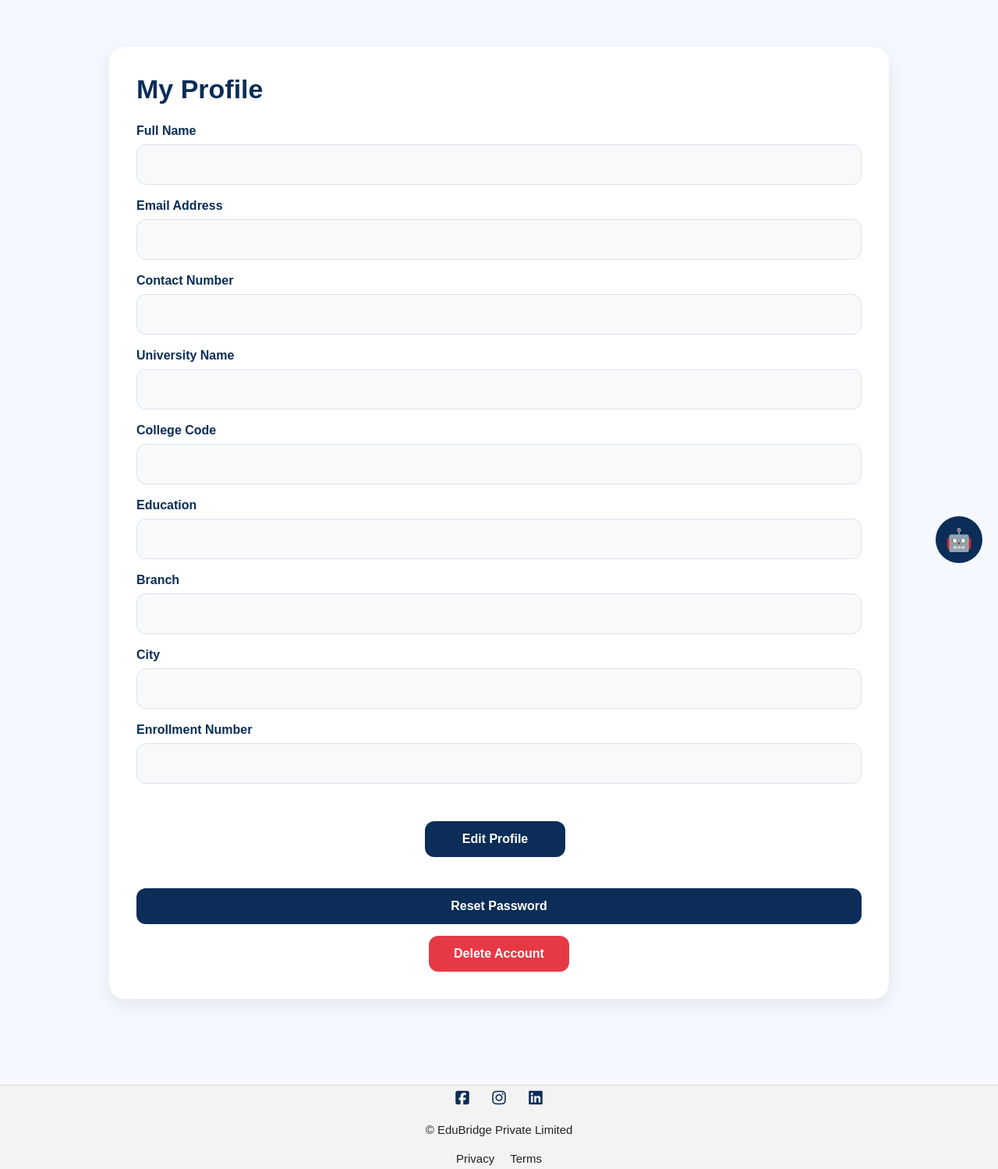
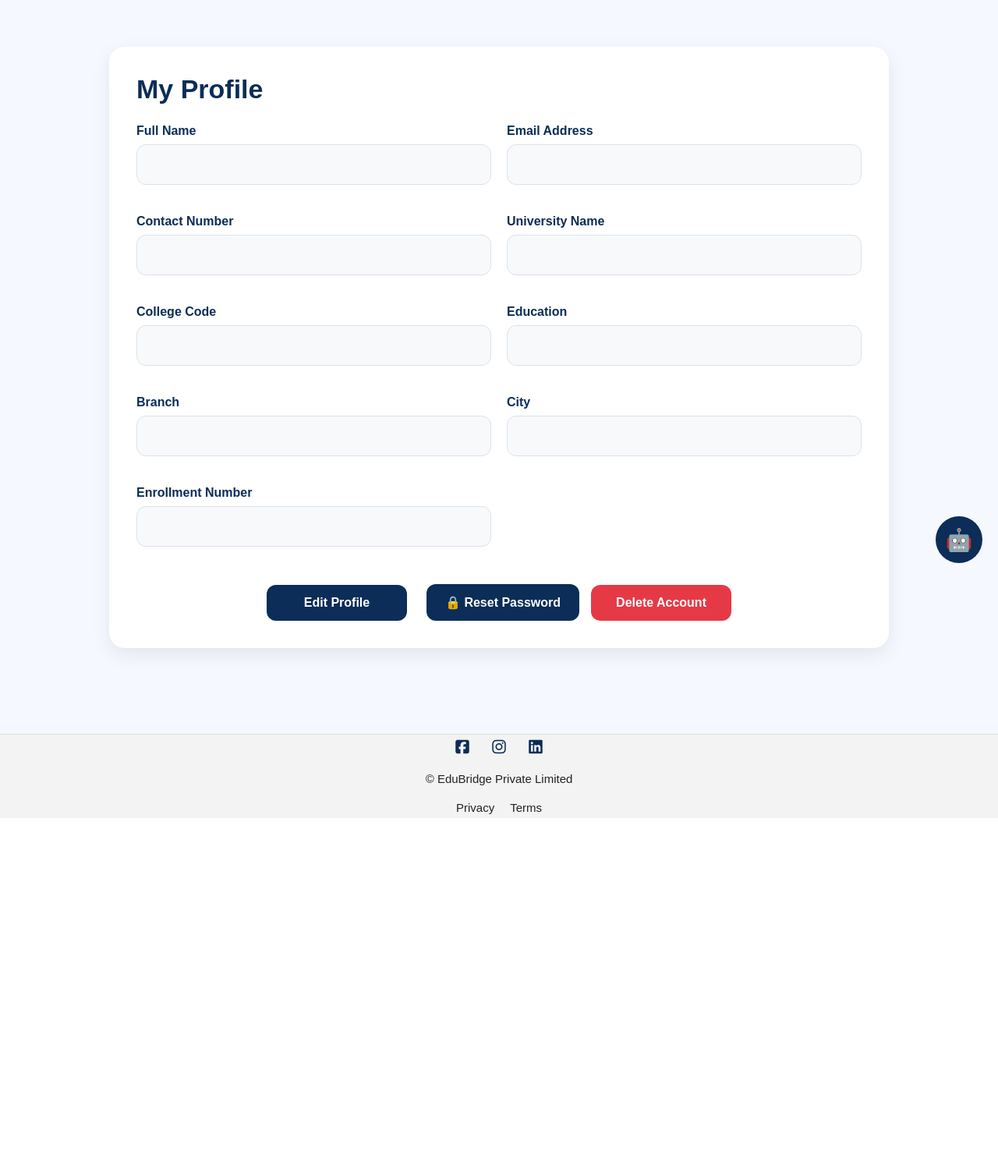
Before and after one commit to ShrustisGit/EduBridge, a Flask app: page /profile in a window 1280 px wide. Shown: the part 58-1557 px from the top of the page at 78% size. After the commit the page ends 1102 px from the top, so only its background shows below. Run offline with Flask 3, Linux system fonts and the light colour scheme; the visitor is signed in with stand-in values (Sample User, id 1); data that the repository does not hold is empty; some libraries are stand-ins or nearby versions.

Commit message:
Update profile.html

```diff
--- a/templates/profile.html
+++ b/templates/profile.html
@@ -8,69 +8,90 @@
 
     <h2 class="myprofile">My Profile</h2>
 
-    <label class="form-label">Full Name</label>
+    <div class="profile-grid">
+
+    <div class="profile-field">
+        <label>Full Name</label>
         <input type="text"
                name="name"
                value="{{ student.name }}"
                disabled
                class="edit-field">
+    </div>
 
-    <label class="form-label">Email Address</label>
+    <div class="profile-field">
+        <label>Email Address</label>
         <input type="email"
                name="email"
                value="{{ student.email }}"
                disabled
                class="edit-field">
+    </div>
 
-    <label class="form-label">Contact Number</label>
+    <div class="profile-field">
+        <label>Contact Number</label>
         <input type="text"
                name="contact"
                value="{{ student.contact }}"
                disabled
                class="edit-field">
+    </div>
 
-    <label class="form-label">University Name</label>
+    <div class="profile-field">
+        <label>University Name</label>
         <input type="text"
                name="university"
                value="{{ student.university_name }}"
                disabled
                class="edit-field">
+    </div>
 
-    <label class="form-label">College Code</label>
+    <div class="profile-field">
+        <label>College Code</label>
         <input type="text"
                name="college_code"
                value="{{ student.college_code }}"
                disabled
                class="edit-field">
+    </div>
 
-    <label class="form-label">Education</label>
+    <div class="profile-field">
+        <label>Education</label>
         <input type="text"
                name="education"
                value="{{ student.education }}"
                disabled
                class="edit-field">
+    </div>
 
-    <label class="form-label">Branch</label>
+    <div class="profile-field">
+        <label>Branch</label>
         <input type="text"
                name="branch"
                value="{{ student.branch }}"
                disabled
                class="edit-field">
+    </div>
 
-    <label class="form-label">City</label>
+    <div class="profile-field">
+        <label>City</label>
         <input type="text"
                name="city"
                value="{{ student.city }}"
                disabled
                class="edit-field">
+    </div>
 
-    <label class="form-label">Enrollment Number</label>
+    <div class="profile-field">
+        <label>Enrollment Number</label>
         <input type="text"
                name="enrollment"
                value="{{ student.enrollment_no }}"
                disabled
                class="edit-field">
+    </div>
 
+</div>
     <div class="profile-actions">
 
         <button type="button"
@@ -88,8 +109,8 @@
         </button>
 
        <a href="/reset-password"
-       class="save-btn" style="text-decoration: none;">
-       Reset Password
+       class="reset-btn">
+       🔒 Reset Password
     </a>
 
         <a href="/delete-account"
```
Lines whose indentation alone changed are shown as unchanged.
